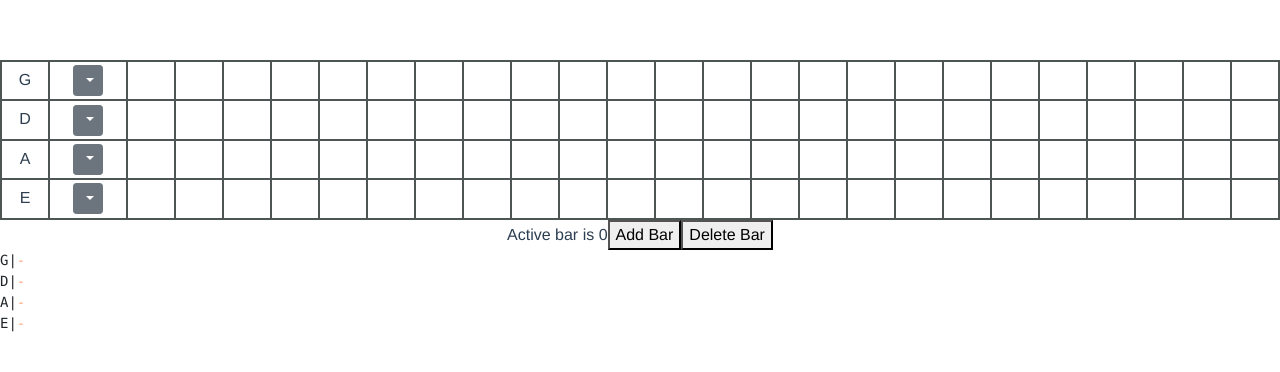
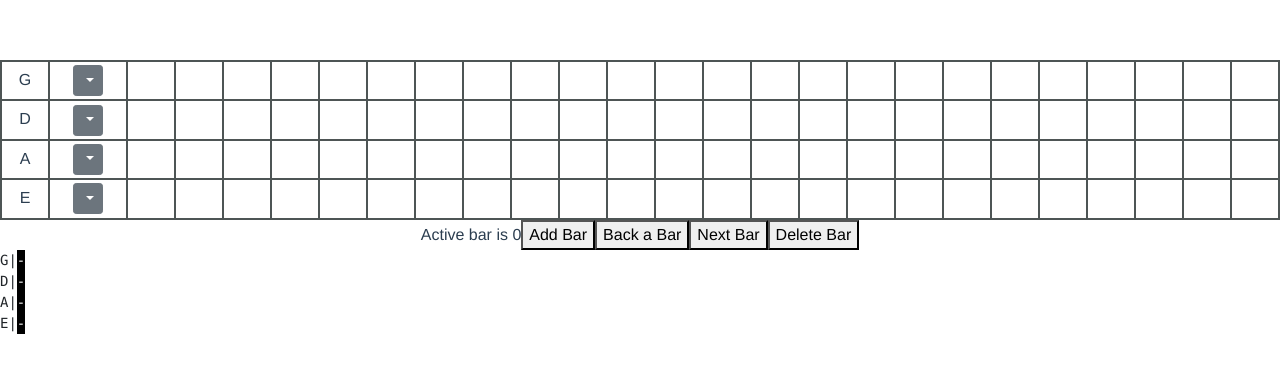
Before and after one commit to n8all3n/tabscribe, a Vue app: page / in a window 1280 px wide. Shown: the top 372 px of the page. Built offline with nearby package versions, Linux system fonts and the light colour scheme.

Commit message:
Bar navigation buttons

```diff
--- a/src/components/Tabscribe.vue
+++ b/src/components/Tabscribe.vue
@@ -30,6 +30,8 @@
         </div>
         <span>Active bar is {{activeBar}}</span>
         <button type="button" v-on:click="addNewBar();">Add Bar</button>
+        <button type="button" v-on:click="backOneBar();">Back a Bar</button>
+        <button type="button" v-on:click="nextBar();">Next Bar</button>
         <button type="button" v-on:click="deleteBar();">Delete Bar</button>
         <div class="notation-container">
             <div class="notation-string" v-for="(item, stringIndex) in stringCount" v-bind:key="stringIndex">
@@ -127,12 +129,18 @@ export default {
       },
       deleteBar: function () {
         // don't delete if there's just one bar
-        if (this.activeBar === 0) {
+        if (this.barText.length === 1) {
             return;
         }
 
         // get whatever the next bar would be after this one is deleted
-        var nextActiveBar = this.activeBar - 1;
+        var nextActiveBar;
+        if (this.activeBar === 0) {
+            nextActiveBar = 0;
+        } else {
+            nextActiveBar = this.activeBar - 1;
+        }
+
         this.$delete(this.barText, this.activeBar);
 
         // update the active bar now that a bar is deleted
@@ -146,6 +154,21 @@ export default {
         }
 
         Vue.set(this.barText, this.barText.length, newBar);
+      },
+      nextBar: function() {
+        if (this.activeBar + 1 >= this.barText.length) {
+            return;
+        }
+
+        this.activeBar +=1;
+
+      },
+      backOneBar: function() {
+        if (this.activeBar === 0) {
+            return;
+        }
+
+        this.activeBar -=1;
       },
       barMouseOver: function(barIndex) {
         this.hoverBar = barIndex;
@@ -215,7 +238,8 @@ export default {
     }
 
     .active-bar {
-        color: lightsalmon;
+        background-color: black;
+        color: white;
     }
 
 </style>
```
